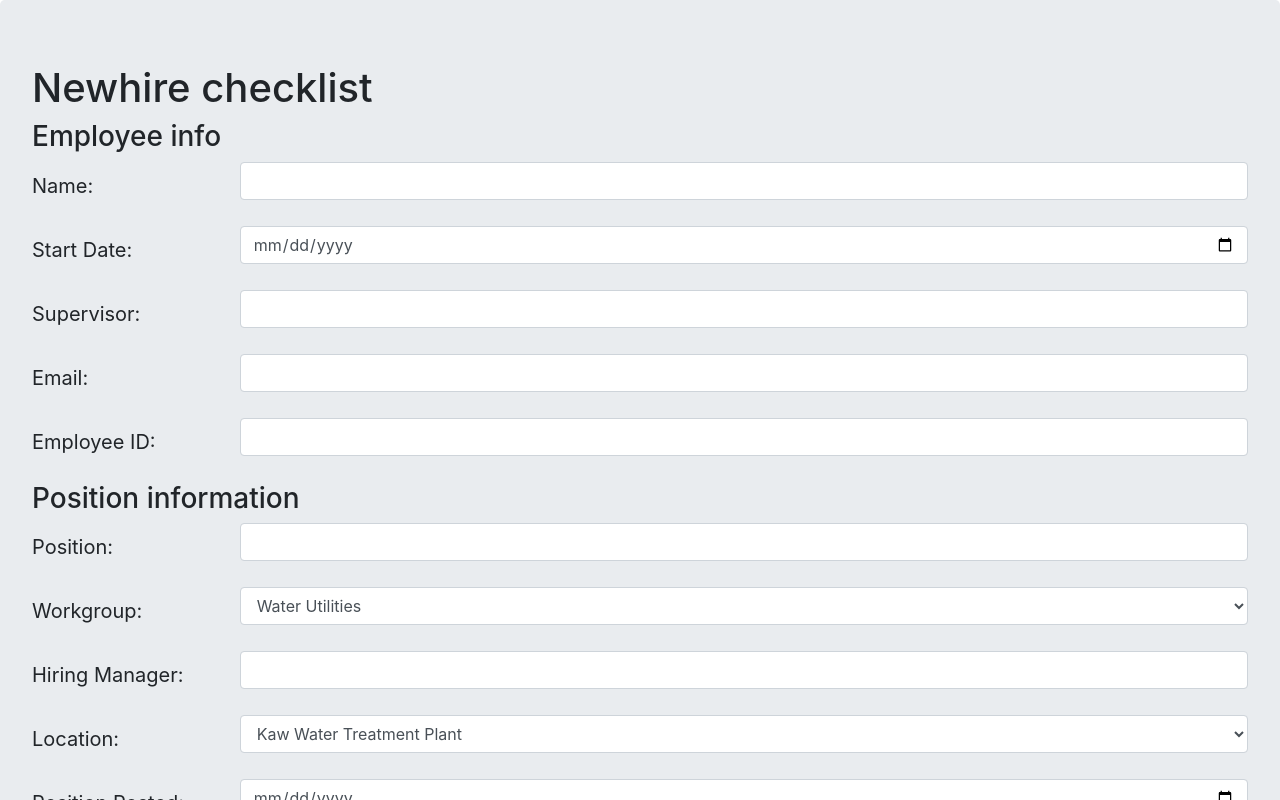
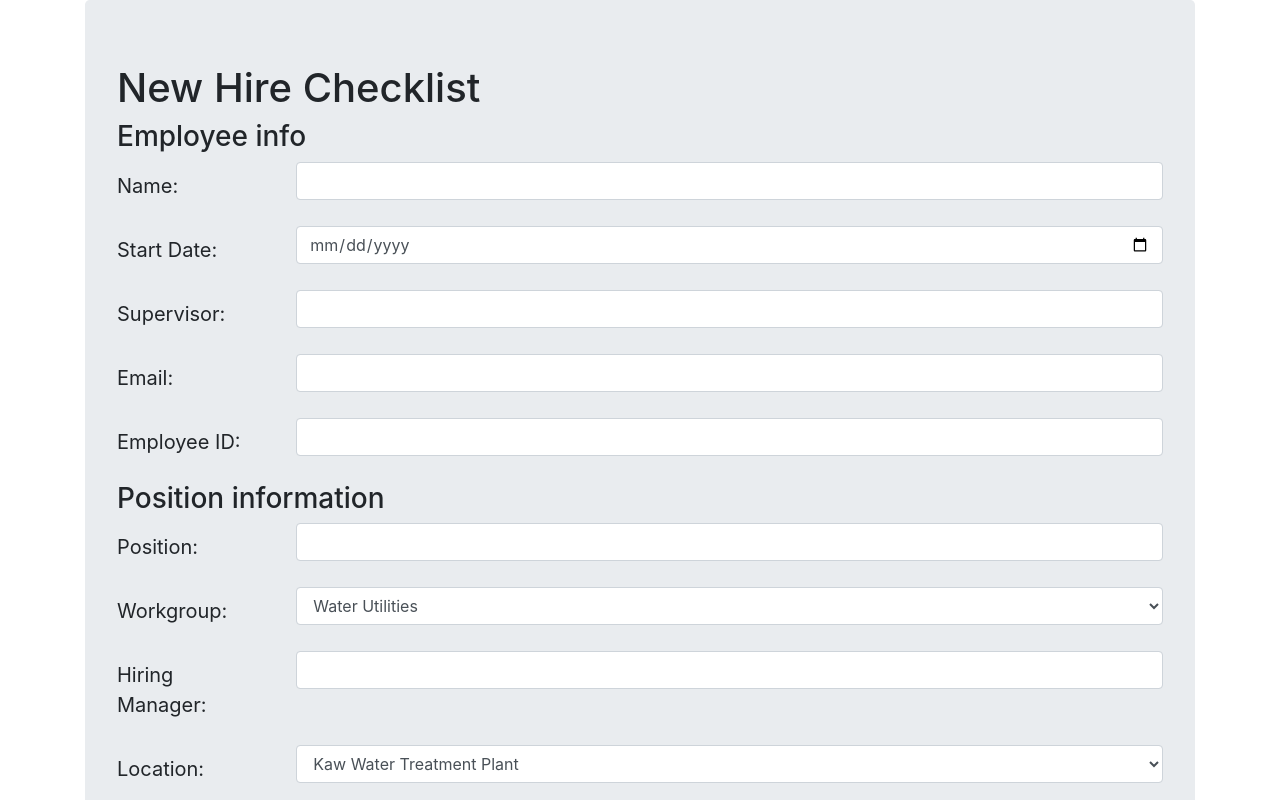
Before and after one commit to KentaroSmith/employee-checklist, a React (Create React App) app: page / in a window 1280 px wide. Shown: the top 800 px of the page. Built offline with nearby package versions, Linux system fonts and the light colour scheme.

Commit message:
fixed page structure

```diff
--- a/src/App.js
+++ b/src/App.js
@@ -3,15 +3,17 @@ import {BrowserRouter as Router, Route} from "react-router-dom";
 import './App.css';
 import './assets/css/style.css'
 import 'bootstrap/dist/css/bootstrap.min.css';
-import NewEmployeeForm from "./components/form"
+import Homepage from "./pages/home"
 import {Container} from "reactstrap"
 class App extends Component{
   render (){
     return(
       <Router>
+        <Container>
         <div>
-          <Route exact path ="/" component={NewEmployeeForm} />
+          <Route exact path ="/" component={Homepage} />
         </div>
+        </Container>
       </Router>
     )
   }
--- a/src/components/form.js
+++ b/src/components/form.js
@@ -11,7 +11,7 @@ import {
 const NewEmployeeForm =() =>{
     return(
         <Jumbotron>
-            <h1>Newhire checklist</h1>
+            <h1>New Hire Checklist</h1>
 
                 <h3>Employee info</h3>
                 <Form>
--- a/src/pages/home.js
+++ b/src/pages/home.js
@@ -1,15 +1,15 @@
-import React from "react";
-import{Jumbotron} from "reactstrap";
-
+import React, {Component} from "react";
+import NewEmployeeForm from "../components/form"
 class Homepage extends Component{
     render(){
         return(
 
             <div id="home">
-                <Jumbotron>
+                <NewEmployeeForm>
 
-                </Jumbotron>
+                </NewEmployeeForm>
             </div>
         )
     }
 }
+export default Homepage;
```
